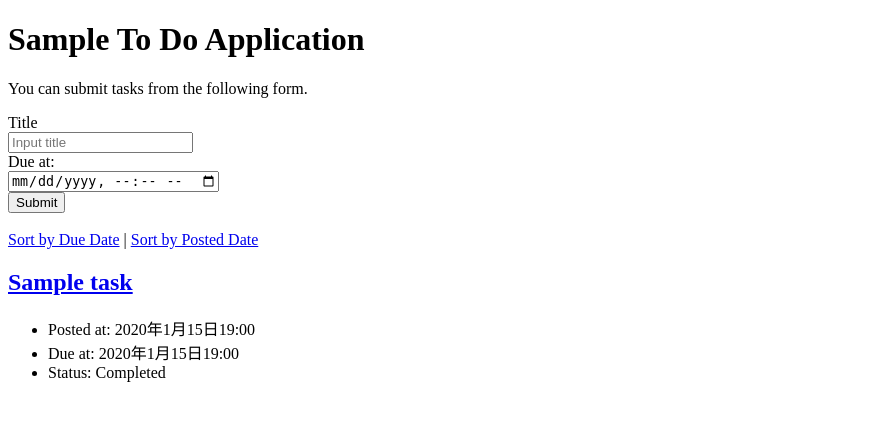
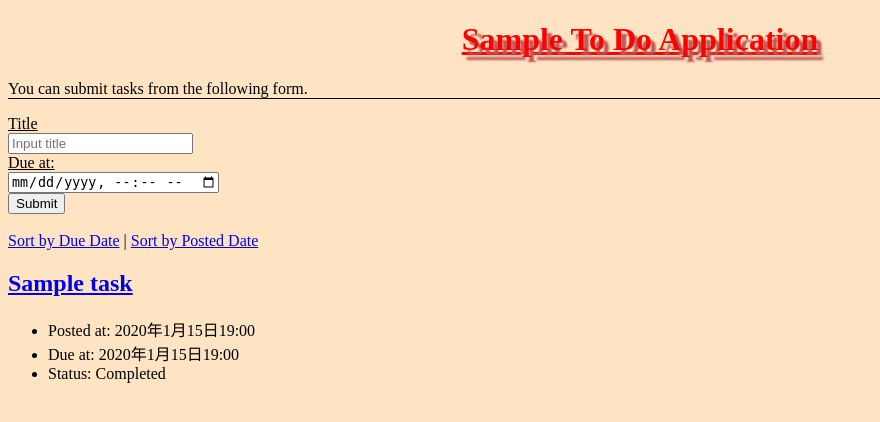
Before and after one commit to s1f102401911/django-test-exercise, a Django app: page / in a window 1280 px wide. Shown: the top 422 px of the page, without its empty margins (0-880 px from the left). Run offline with Django 5.2, Linux system fonts and the light colour scheme; tables that the repository leaves empty hold one stand-in row (values such as "Sample post").

Commit message:
index.cssの編集

```diff
--- /dev/null
+++ b/todo/static/todo/index.css
@@ -0,0 +1,22 @@
+body{
+    background-color: bisque;
+}
+h1{
+    color: red;
+    text-decoration: underline;
+    font-family: serif;
+    font-size: 20;
+    text-shadow: 5px 5px 2px #bc5757;
+    text-align: center;
+}
+p{
+    border-bottom: 1px solid black;
+    font-family: serif;
+}
+label{
+    font-family: serif;
+    text-decoration: underline ;
+}
+div{
+    font-family: serif;
+}
--- a/todo/templates/todo/index.html
+++ b/todo/templates/todo/index.html
@@ -6,6 +6,7 @@
     <title>To Do Application</title>
     <meta charset="UTF-8">
     <meta name="author" content="INIAD">
+    <link rel="stylesheet" href="../static/todo/index.css">
   </head>
 
   <body>
```
